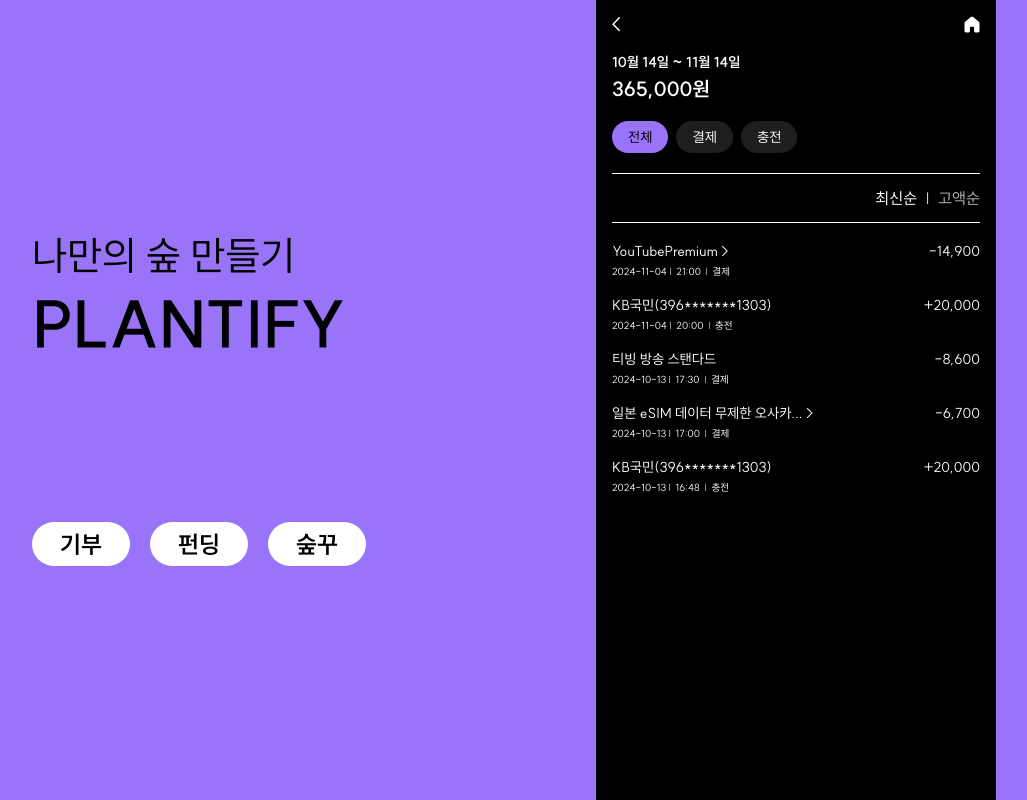
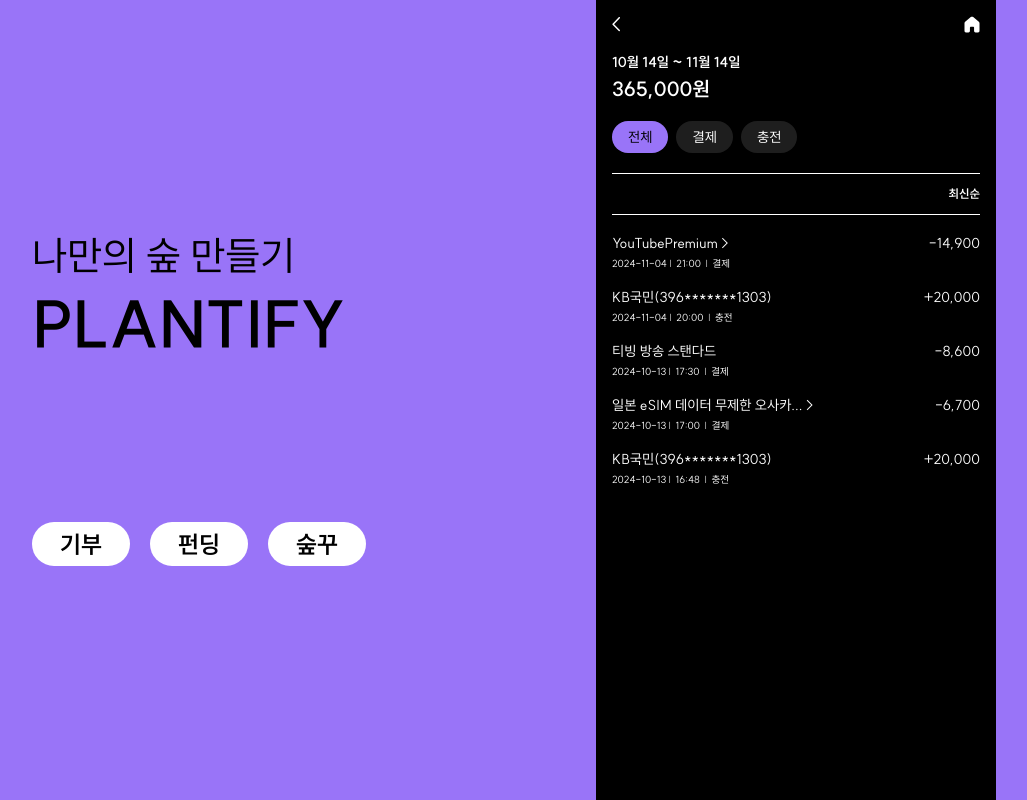
Before and after one commit to Chaemin-L/plantify-client, a Next.js app: page /payments in a window 1280 px wide. Shown: the whole page, without its empty margins (126-1153 px from the left). Built offline with nearby package versions, Linux system fonts and the light colour scheme.

Commit message:
feat: 결제내역 [전체]일 경우 정렬 조건 고액순 제거

```diff
--- a/src/app/payments/(components)/payments-list.tsx
+++ b/src/app/payments/(components)/payments-list.tsx
@@ -1,8 +1,8 @@
 "use client";
-import Select, { SelectItemType } from "@/components/Select";
 import clsx from "clsx";
-import { useState } from "react";
+import { useEffect, useState } from "react";
 import PaymentsItem from "./payments-item";
+import Select, { SelectItemType } from "@/components/select";
 
 export interface PaymentsType {
   orderName: string;
@@ -57,10 +57,17 @@ export default function PaymentsList() {
   const [selectedItem, setSelectedItem] = useState<CategoryValueType>("all");
   const [orderBy, setOrderBy] = useState<OrderByType>("recent");
 
+  const isAll = selectedItem === "all";
+
   // TODO: data fetching (SWR)
 
   const onClickCategory = (value: CategoryValueType) => setSelectedItem(value);
   const onClickOrderBy = (value: OrderByType) => setOrderBy(value);
+
+  useEffect(() => {
+    // 전체보기 클릭시, 이전 정렬 조건 초기화
+    setOrderBy((orderBy) => (isAll ? "recent" : orderBy));
+  }, [selectedItem]);
 
   return (
     <div className="space-y-5">
@@ -69,13 +76,15 @@ export default function PaymentsList() {
         selectedItem={selectedItem}
         onClick={onClickCategory}
       />
-      <div className="py-3 border-y border-white justify-end gap-2 flex divide-white select-none">
+      <div className="py-3 border-y border-white justify-end gap-2 flex divide-white select-none text-bd3 font-bold ">
         <span
           className={clsx(orderBy !== "recent" && "opacity-80")}
           onClick={() => onClickOrderBy("recent")}
         >
           최신순
         </span>
+        {!isAll && (
+          <>
             <span>|</span>
             <span
               className={clsx(orderBy !== "desc" && "opacity-70")}
@@ -83,6 +92,8 @@ export default function PaymentsList() {
             >
               고액순
             </span>
+          </>
+        )}
       </div>
       <ul className="flex flex-col gap-5">
         {payments.map((payment) => (
--- a/src/components/select.tsx
+++ b/src/components/select.tsx
@@ -15,7 +15,7 @@ interface Props<T> {
 
 export default function Select<T>({ items, selectedItem, onClick }: Props<T>) {
   return (
-    <ul className="flex gap-2">
+    <ul className="flex gap-2 select-none">
       {items.map(({ label, value }: SelectItemType<T>) => (
         <li
           key={`${value}`}
```
Lines whose indentation alone changed are shown as unchanged.
